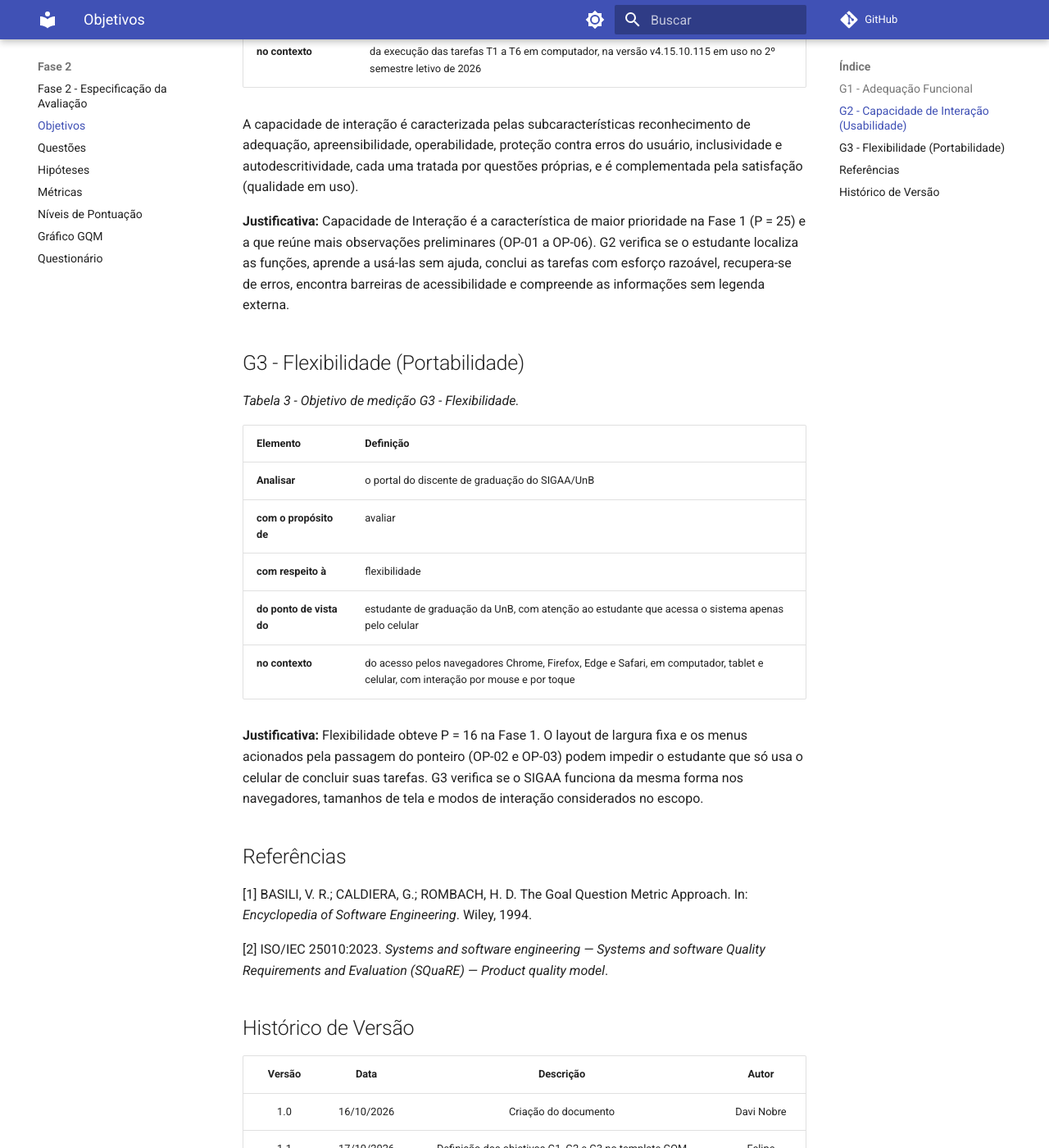
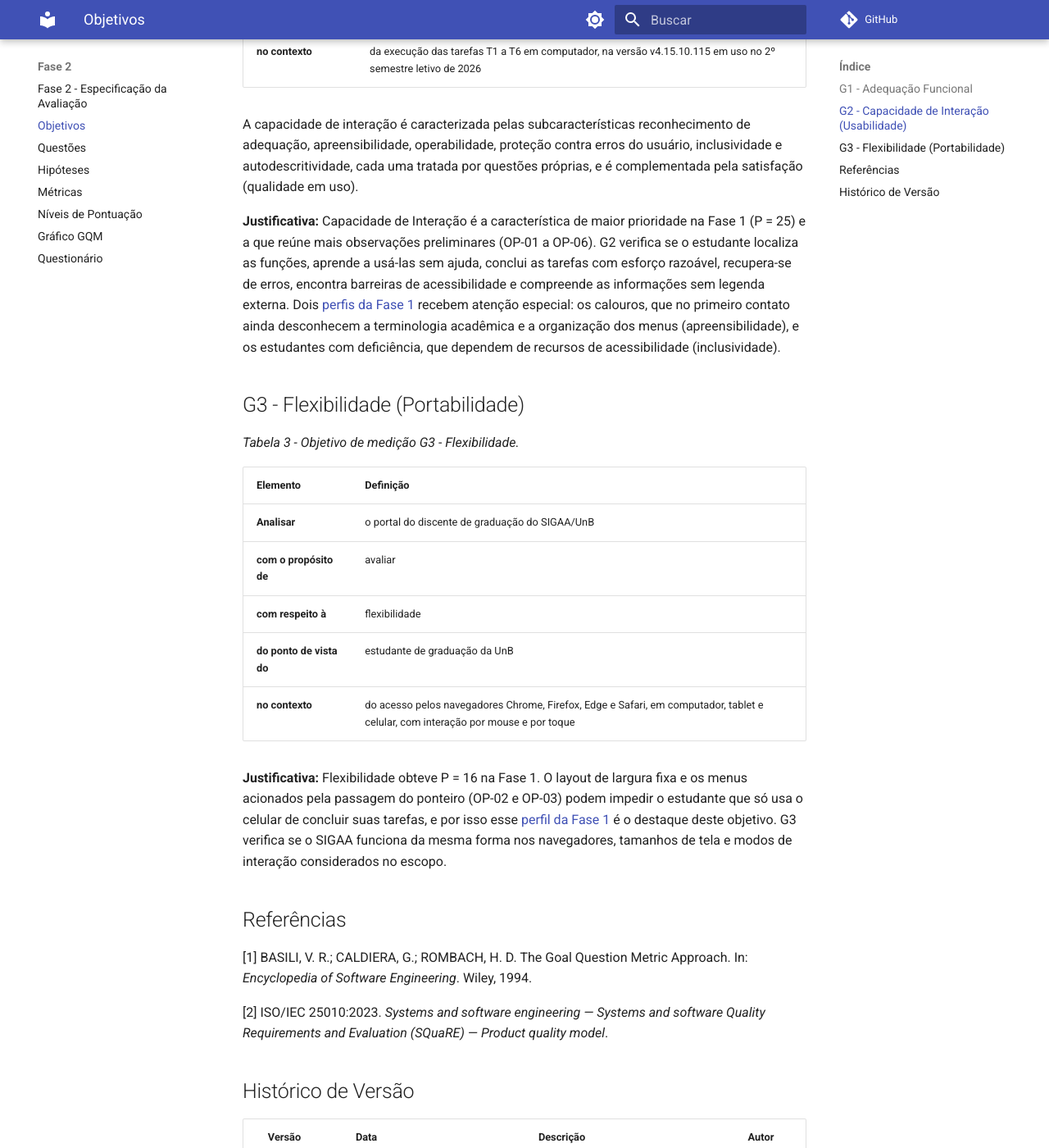
Before and after one commit to FCTE-Qualidade-de-Software-1/2026-2_T02_ADELE_GOLDSTINE, an MkDocs documentation site: the page built from docs/fase-2/objetivos.md, in a window 1280 px wide and 1400 px high, scrolled down 1766 px. Shown: the whole window at 82% size. Built offline with MkDocs 1.6.1 and Material for MkDocs 9.7.7, drawn with Linux system fonts in a browser that asks for light colours; comment, search, counter and statistics services are not loaded; some of the changed text lies outside the part shown.

Commit message:
[D09] Unifica o ponto de vista dos objetivos
Usa "estudante de graduação da UnB" em G1 a G3 e move os perfis para as justificativas.

```diff
--- a/docs/fase-2/objetivos.md
+++ b/docs/fase-2/objetivos.md
@@ -33,12 +33,12 @@
 | **Analisar** | o portal do discente de graduação do SIGAA/UnB |
 | **com o propósito de** | avaliar |
 | **com respeito à** | usabilidade (capacidade de interação) |
-| **do ponto de vista do** | estudante de graduação da UnB, com atenção a calouros e a estudantes com deficiência |
+| **do ponto de vista do** | estudante de graduação da UnB |
 | **no contexto** | da execução das tarefas T1 a T6 em computador, na versão v4.15.10.115 em uso no 2º semestre letivo de 2026 |
 
 A capacidade de interação é caracterizada pelas subcaracterísticas reconhecimento de adequação, apreensibilidade, operabilidade, proteção contra erros do usuário, inclusividade e autodescritividade, cada uma tratada por questões próprias, e é complementada pela satisfação (qualidade em uso).
 
-**Justificativa:** Capacidade de Interação é a característica de maior prioridade na Fase 1 (P = 25) e a que reúne mais observações preliminares (OP-01 a OP-06). G2 verifica se o estudante localiza as funções, aprende a usá-las sem ajuda, conclui as tarefas com esforço razoável, recupera-se de erros, encontra barreiras de acessibilidade e compreende as informações sem legenda externa.
+**Justificativa:** Capacidade de Interação é a característica de maior prioridade na Fase 1 (P = 25) e a que reúne mais observações preliminares (OP-01 a OP-06). G2 verifica se o estudante localiza as funções, aprende a usá-las sem ajuda, conclui as tarefas com esforço razoável, recupera-se de erros, encontra barreiras de acessibilidade e compreende as informações sem legenda externa. Dois [perfis da Fase 1](../fase-1/proposito-stakeholders.md#22-perfis-de-usuarios-considerados) recebem atenção especial: os calouros, que no primeiro contato ainda desconhecem a terminologia acadêmica e a organização dos menus (apreensibilidade), e os estudantes com deficiência, que dependem de recursos de acessibilidade (inclusividade).
 
 ## G3 - Flexibilidade (Portabilidade)
 
@@ -49,10 +49,10 @@
 | **Analisar** | o portal do discente de graduação do SIGAA/UnB |
 | **com o propósito de** | avaliar |
 | **com respeito à** | flexibilidade |
-| **do ponto de vista do** | estudante de graduação da UnB, com atenção ao estudante que acessa o sistema apenas pelo celular |
+| **do ponto de vista do** | estudante de graduação da UnB |
 | **no contexto** | do acesso pelos navegadores Chrome, Firefox, Edge e Safari, em computador, tablet e celular, com interação por mouse e por toque |
 
-**Justificativa:** Flexibilidade obteve P = 16 na Fase 1. O layout de largura fixa e os menus acionados pela passagem do ponteiro (OP-02 e OP-03) podem impedir o estudante que só usa o celular de concluir suas tarefas. G3 verifica se o SIGAA funciona da mesma forma nos navegadores, tamanhos de tela e modos de interação considerados no escopo.
+**Justificativa:** Flexibilidade obteve P = 16 na Fase 1. O layout de largura fixa e os menus acionados pela passagem do ponteiro (OP-02 e OP-03) podem impedir o estudante que só usa o celular de concluir suas tarefas, e por isso esse [perfil da Fase 1](../fase-1/proposito-stakeholders.md#22-perfis-de-usuarios-considerados) é o destaque deste objetivo. G3 verifica se o SIGAA funciona da mesma forma nos navegadores, tamanhos de tela e modos de interação considerados no escopo.
 
 ## Referências
 
@@ -75,3 +75,4 @@
 | 2.5 | 25/10/2026 | Mesmo objeto de estudo em G1 a G3: "o portal do discente de graduação do SIGAA/UnB" | Leonardo Bonetti |
 | 2.6 | 25/10/2026 | Foco de qualidade de G2 e G3 reduzido à característica; subcaracterísticas de G2 em frase abaixo da tabela | Leonardo Bonetti |
 | 2.7 | 25/10/2026 | Foco de qualidade de G1 reduzido à característica; subcaracterística *functional appropriateness* nomeada pertinência funcional | Leonardo Bonetti |
+| 2.8 | 25/10/2026 | Ponto de vista único em G1 a G3 (estudante de graduação da UnB); destaque aos perfis movido para as justificativas de G2 e G3 | Leonardo Bonetti |
```
Also changed, not shown: docs/fase-2/grafico-gqm.md (+4 -3 lines), docs/fase-2/index.md (+3 -2 lines).
